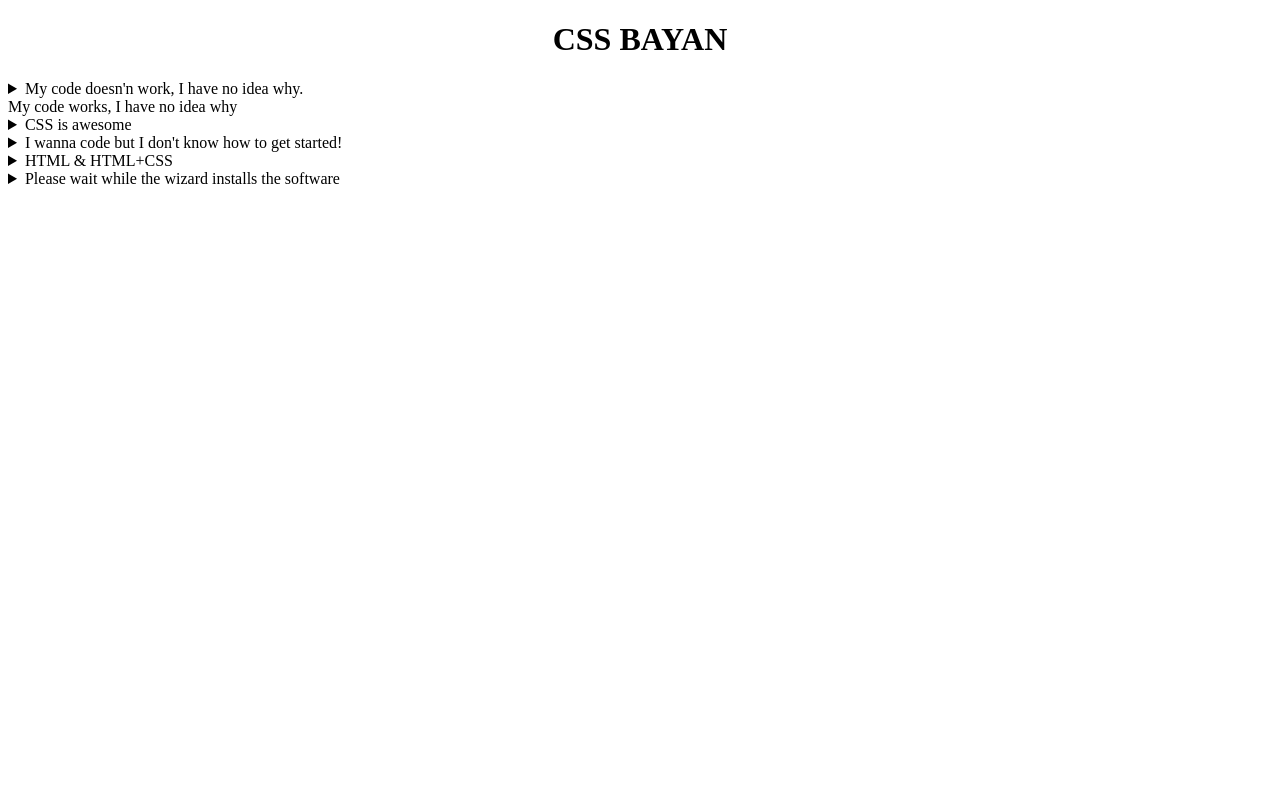
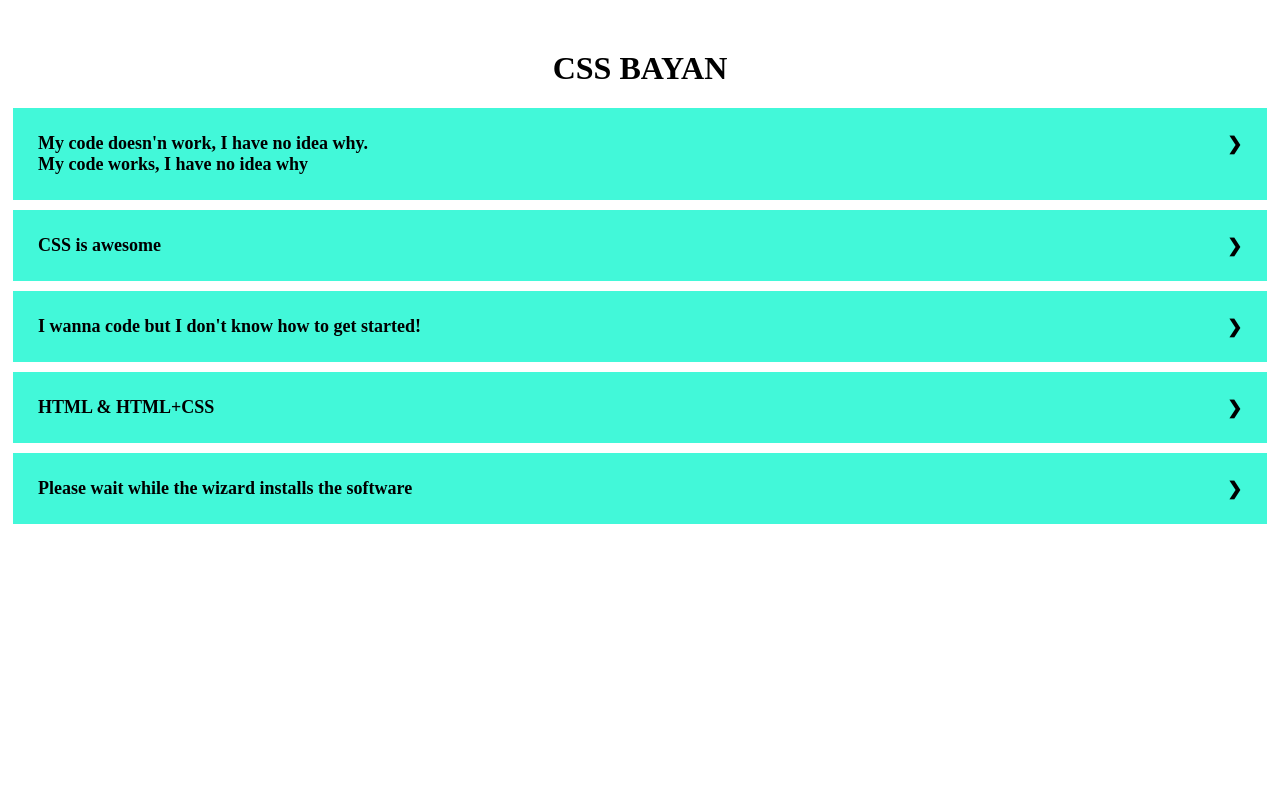
Before and after one commit to MargaretGoncharenko/cssBayan, a plain HTML site: page index.html in a window 1280 px wide. Drawn offline with Linux system fonts and the light colour scheme.

Commit message:
feat: modify markup and styles by add input label to markup and styling them (Sun Mar 12 17:14:59 2023 +0300)

```diff
--- a/index.html
+++ b/index.html
@@ -1,31 +1,46 @@
 <!DOCTYPE html>
 <html>
+
 <head>
     <meta charset="utf-8">
-  <title>Пример веб-страницы</title>
+    <title>CSS BAYAN</title>
     <link rel="stylesheet" type="text/css" href="style.css">
 </head>
+
 <body>
     <h1>CSS BAYAN</h1>
-  <details>
-    <summary>My code doesn'n work, I have no idea why. <br>  My code works, I have no idea why</summary>
-<img src="1meme.jpeg"/>
-</details>
-<details>
-    <summary>CSS is awesome</summary>
-    <img src="2meme.png"/>
-</details>
-<details>
-    <summary>I wanna code but I don't know how to get started!</summary>
-    <img src="3meme.jpg"/>
-</details>
-<details>
-    <summary>HTML & HTML+CSS</summary>
-    <img src="4meme.jpg"/>
-</details>
-<details>
-    <summary>Please wait while the wizard installs the software</summary>
-    <img src="5meme.jpg"/>
-</details>
+
+    <div class="acordion-wrapper">
+
+        <input type="checkbox" id="meme1" />
+        <label for="meme1">My code doesn'n work, I have no idea why. <br> My code works, I have no idea why</label>
+        <div class="acordion-body">
+            <img src="1meme.jpeg" />
+        </div>
+
+        <input type="checkbox" id="meme2" />
+        <label for="meme2">CSS is awesome</label>
+        <div class="acordion-body">
+            <img src="2meme.png" />
+        </div>
+
+        <input type="checkbox" id="meme3" />
+        <label for="meme3">I wanna code but I don't know how to get started!</label>
+        <div class="acordion-body">
+            <img src="3meme.jpg" />
+        </div>
+
+        <input type="checkbox" id="meme4" />
+        <label for="meme4">HTML & HTML+CSS</label>
+        <div class="acordion-body">
+            <img src="4meme.jpg" />
+        </div>
+
+        <input type="checkbox" id="meme5" />
+        <label for="meme5">Please wait while the wizard installs the software</label>
+        <div class="acordion-body">
+            <img src="5meme.jpg" />
+        </div>
 </body>
+
 </html>
--- a/style.css
+++ b/style.css
@@ -1,11 +1,53 @@
-h1{
+h1 {
+    margin-top: 50px;
     text-align: center;
 }
-details{
-    width: 100%;
-    margin: 0;
+
+.acordion-wrapper .acordion-body {
+    height: 0;
+    transition: color 0.5s, padding 0.5s;
+    overflow: hidden;
 }
 
-img{
-    width: 300px;
+.acordion-wrapper .acordion-body img {
+    align-self: center;
+    padding: 1% 20%;
 }
+
+.acordion-wrapper label {
+    cursor: pointer;
+    background-color: #42f8d9;
+    display: block;
+    padding: 25px;
+    width: 95%0%;
+    font-weight: bold;
+    font-size: 18px;
+    margin: 5px;
+}
+
+.aacordion-wrapper label:hover {
+    color: #FFF;
+}
+
+.acordion-wrapper input {
+    display: none;
+}
+
+.acordion-wrapper label:before {
+    content: '\276F';
+    float: right;
+}
+
+.acordion-wrapper input:checked+label:before {
+    transition: transform .35s;
+    transform: rotate(90deg);
+}
+
+.acordion-wrapper input:checked+label+.acordion-body {
+    height: auto;
+    margin-top: -5px;
+}
+
+img {
+    width: 350px;
+}
```
Lines whose indentation alone changed are shown as unchanged.
